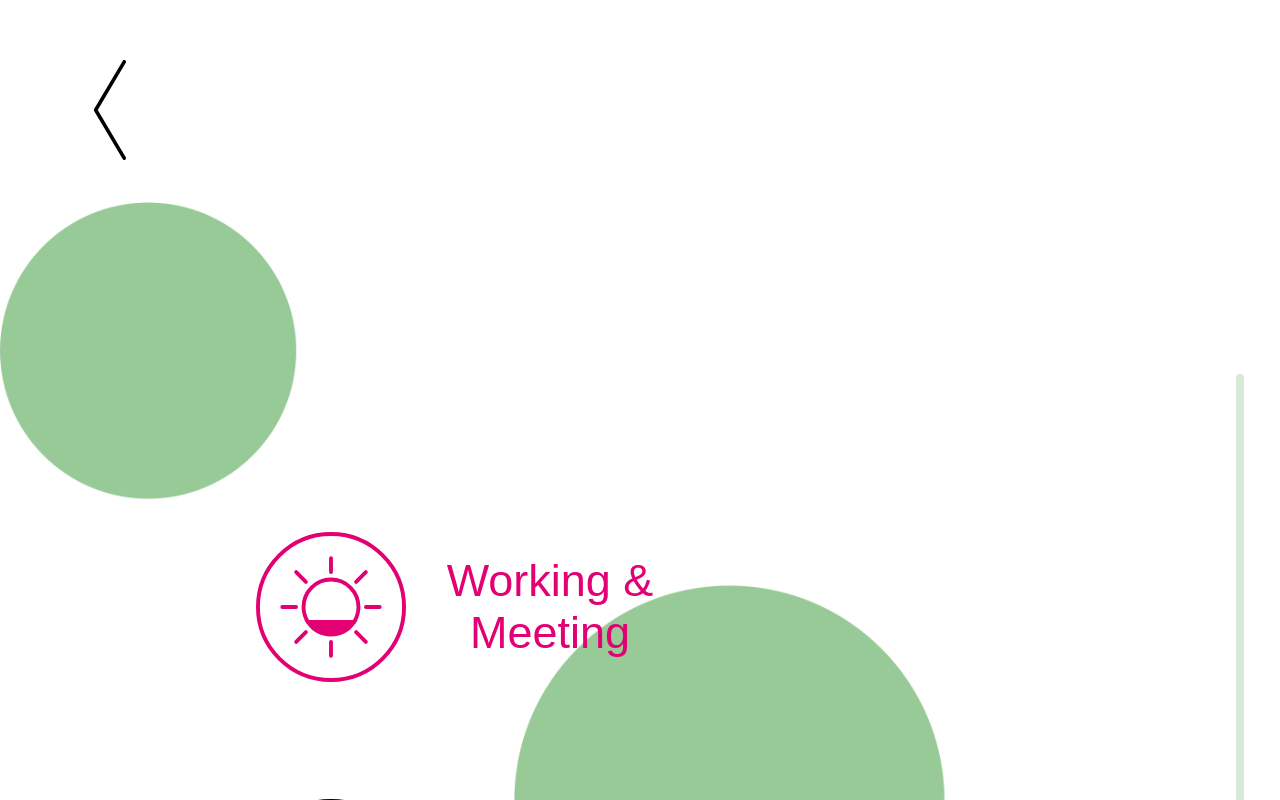
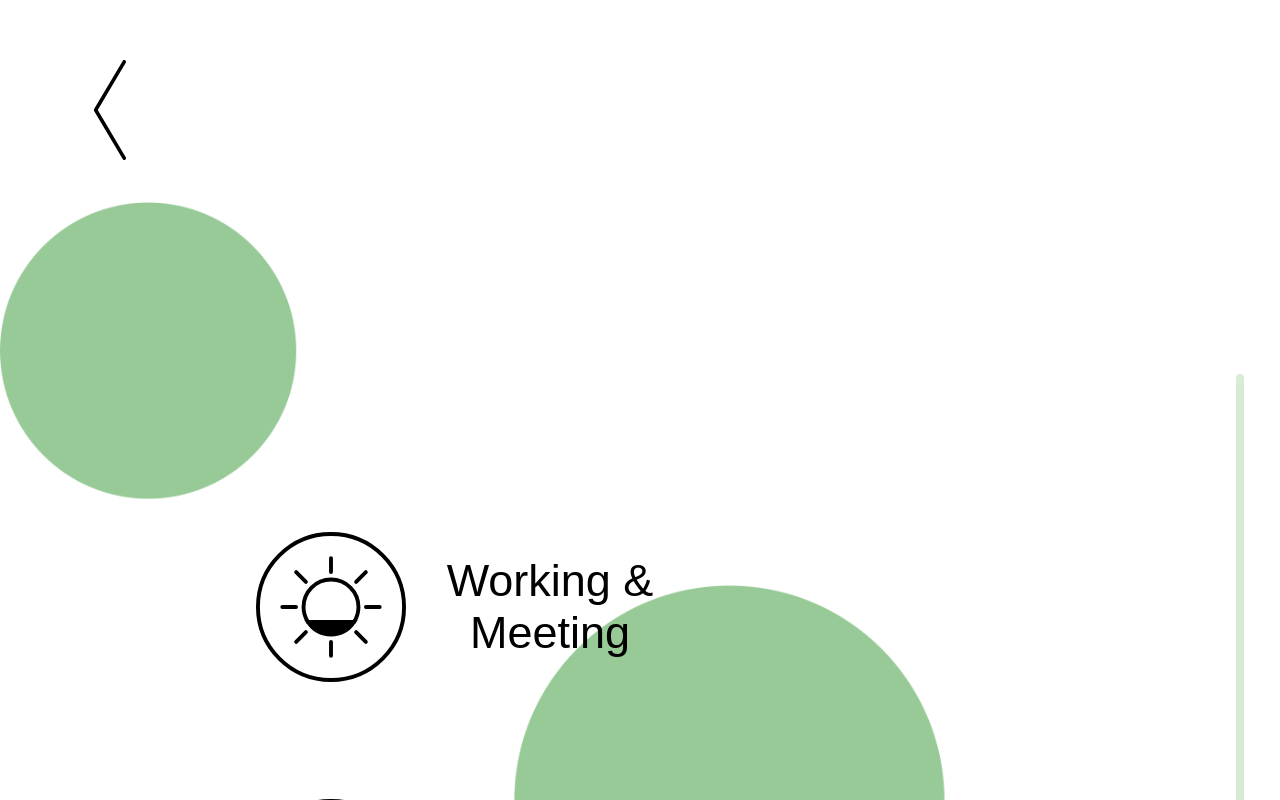
Before and after one commit to Konstantin1904-sudo/reactMeetingTableInterface, a React (Create React App) app: page /light in a window 1280 px wide. Shown: the top 800 px of the page. Built offline with nearby package versions, Linux system fonts and the light colour scheme.

Commit message:
added onClick Function for Light Presets

```diff
--- a/src/pages/Light.js
+++ b/src/pages/Light.js
@@ -40,11 +40,31 @@ function Light() {
     function workingAndMeetingPressed(){
         console.log("Activate Working and Meeting Preset")
 
-        setWorkingAndMeetingState('activeButton')
+        setWorkingAndMeetingState(true)
+        setvideoConferenceState(false)
+        setMovieSetupState(false)
     }
 
+    function videoConferencePressed(){
+        console.log("Activate Video Conference Setup")
 
-    const [workingAndMeetingState, setWorkingAndMeetingState] = useState('defaultButton');
+        setWorkingAndMeetingState(false)
+        setvideoConferenceState(true)
+        setMovieSetupState(false)
+    }
+
+    function movieSetupPressed(){
+        console.log("Activate Video Conference Setup")
+
+        setWorkingAndMeetingState(false)
+        setvideoConferenceState(false)
+        setMovieSetupState(true)
+    }
+
+//TODO: Add Api Call to determine which one is active
+    const [workingAndMeetingState, setWorkingAndMeetingState] = useState(false);
+    const [videoConferenceState, setvideoConferenceState] = useState(false);
+    const [movieSetupState, setMovieSetupState] = useState(false);
 
 
 
@@ -56,9 +76,9 @@ function Light() {
 
             <div className={styles.sliderPage}>
                 <div className={styles.buttonWrapper}>
-                    <CustomButton active={true} icon={lowIcon} buttonName="Working & Meeting"/>
-                    <CustomButton active={false} icon={mediumIcon} buttonName="Video conference"/>
-                    <CustomButton active={false} icon={highIcon} buttonName="Movie setup"/>
+                    <CustomButton active={workingAndMeetingState} clickHandler={workingAndMeetingPressed} icon={lowIcon} buttonName="Working & Meeting"/>
+                    <CustomButton active={videoConferenceState} clickHandler={videoConferencePressed} icon={mediumIcon} buttonName="Video conference"/>
+                    <CustomButton active={movieSetupState} clickHandler={movieSetupPressed} icon={highIcon} buttonName="Movie setup"/>
                 </div>
                 <div className={styles.sliderWrapper}>
                     <ThemeProvider theme={greenTheme}>
```
